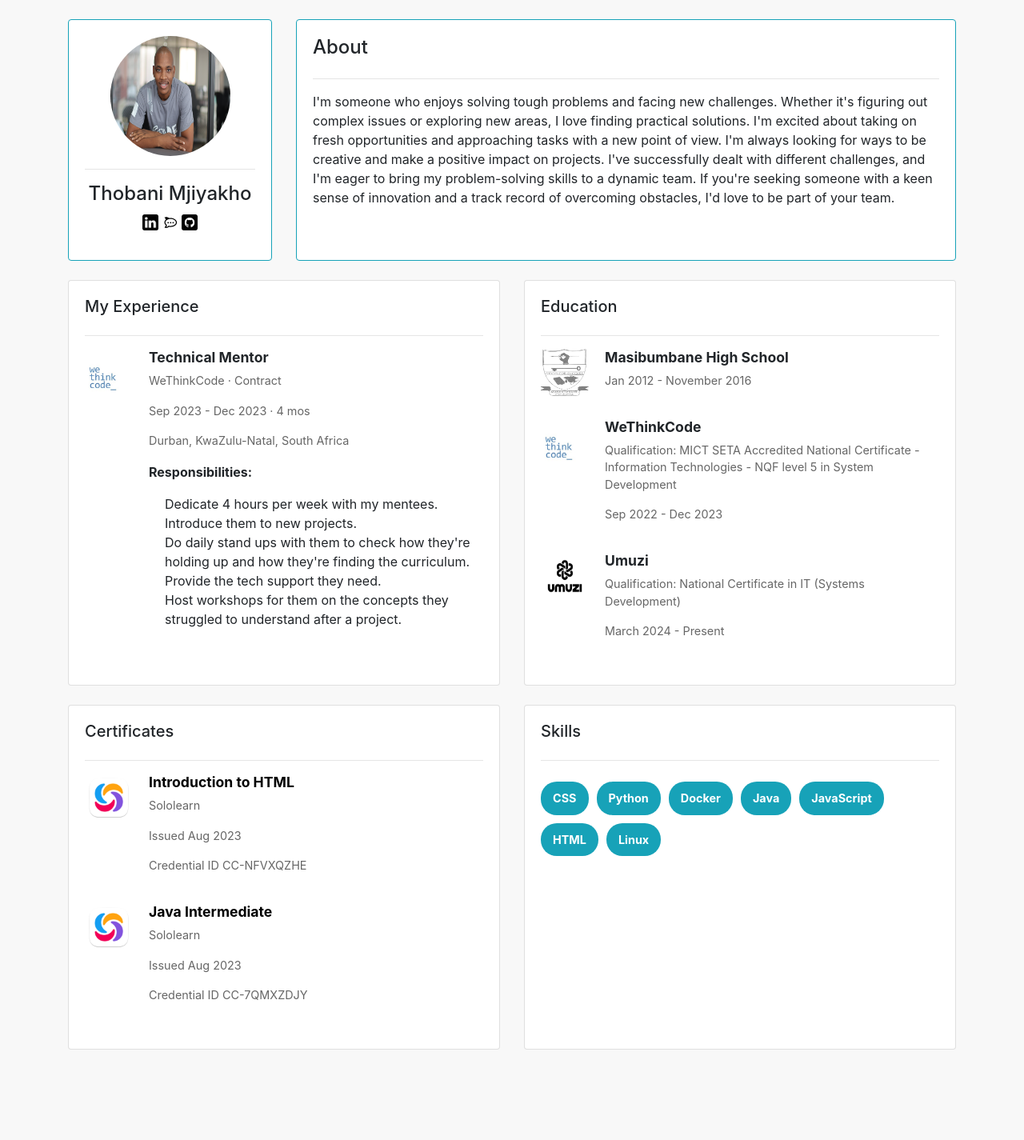
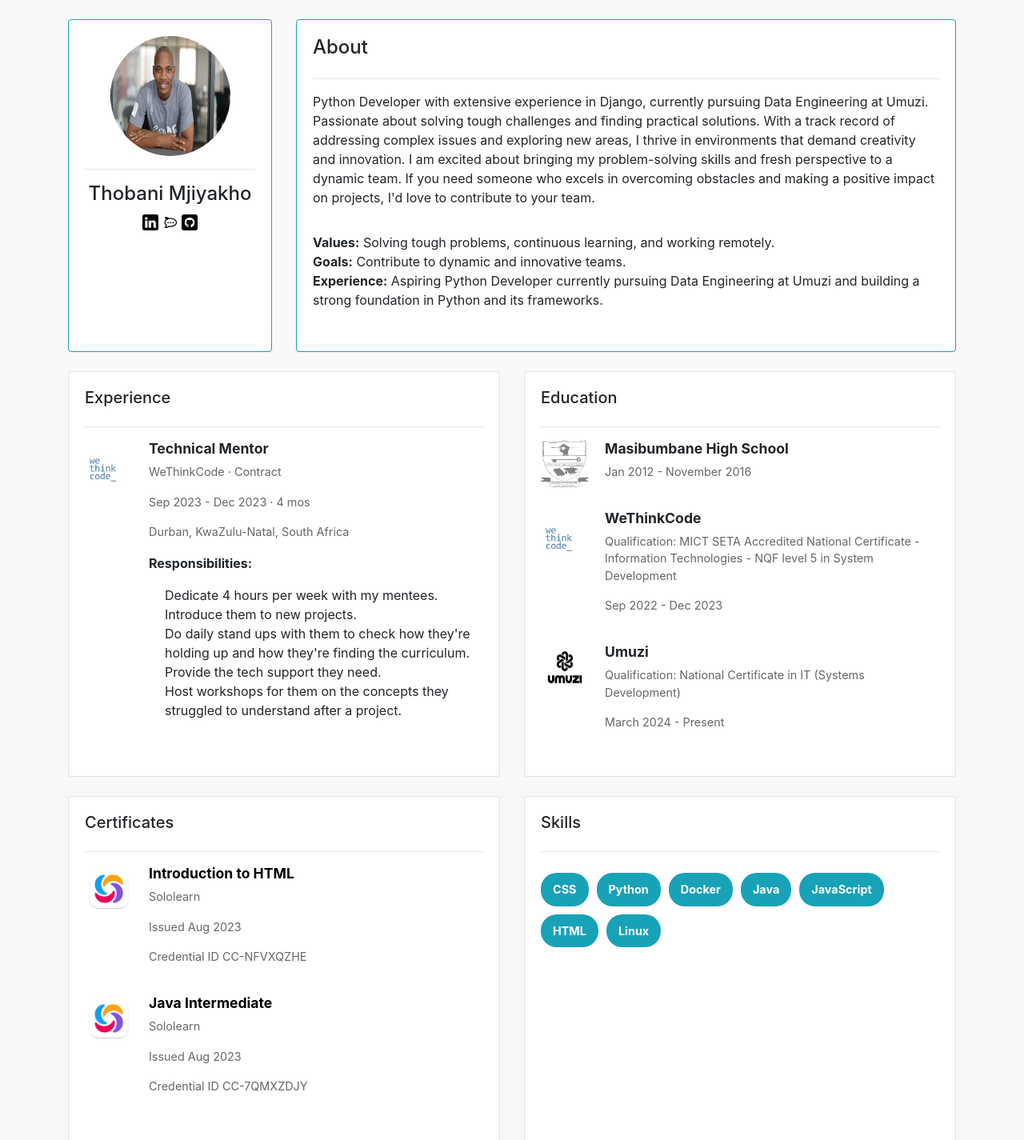
Before and after one commit to thmjiya022/myPortfolio, a Django app: page / in a window 1280 px wide. Shown: the top 1425 px of the page at 80% size. Before the commit the page ends 1312 px from the top, so only its background shows below. Run offline with Django 3.2, Linux system fonts and the light colour scheme; some libraries are stand-ins or nearby versions.

Commit message:
updated my About

```diff
--- a/base/templates/base/home.html
+++ b/base/templates/base/home.html
@@ -42,11 +42,22 @@
 				<div class="card card-body h-100  border-info">
 					<h4>About</h4>
 					<hr>
-					<p> I'm someone who enjoys solving tough problems and facing new challenges.
-                        Whether it's figuring out complex issues or exploring new areas,
-                        I love finding practical solutions. I'm excited about taking on fresh opportunities
-                        and approaching tasks with a new point of view. I'm always looking for ways to be creative and make a positive impact on projects.
-                        I've successfully dealt with different challenges, and I'm eager to bring my problem-solving skills to a dynamic team. If you're seeking someone with a keen sense of innovation and a track record of overcoming obstacles, I'd love to be part of your team.</p>
+					<p>
+						Python Developer with extensive experience in Django, currently pursuing Data Engineering at Umuzi.
+						Passionate about solving tough challenges and finding practical solutions.
+						With a track record of addressing complex issues and exploring new areas,
+						I thrive in environments that demand creativity and innovation.
+						I am excited about bringing my problem-solving skills and fresh perspective to a dynamic team.
+						If you need someone who excels in overcoming obstacles and making a positive
+						impact on projects, I'd love to contribute to your team.
+					</p>
+					<p>
+						<ul>
+						<li><b>Values:</b> Solving tough problems, continuous learning, and working remotely.</li>
+						<li><b>Goals:</b> Contribute to dynamic and innovative teams.</li>
+						<li><b>Experience:</b> Aspiring Python Developer currently pursuing Data Engineering at Umuzi and building a strong foundation in Python and its frameworks. </li>
+						</ul>
+					</p>
 				</div>
 			</div>
 		</div>
@@ -54,7 +65,7 @@
 		<div class="row">
 			<div class="col-md-6">
 				<div class="card card-body h-100">
-					<h5>My Experience</h5>
+					<h5>Experience</h5>
 					<hr>
 					<div class="experience-item">
 						<img src="{% static 'images/wethinkcode_logo.jpeg' %}" alt="WeThinkCode Logo" class="company-logo">
```
